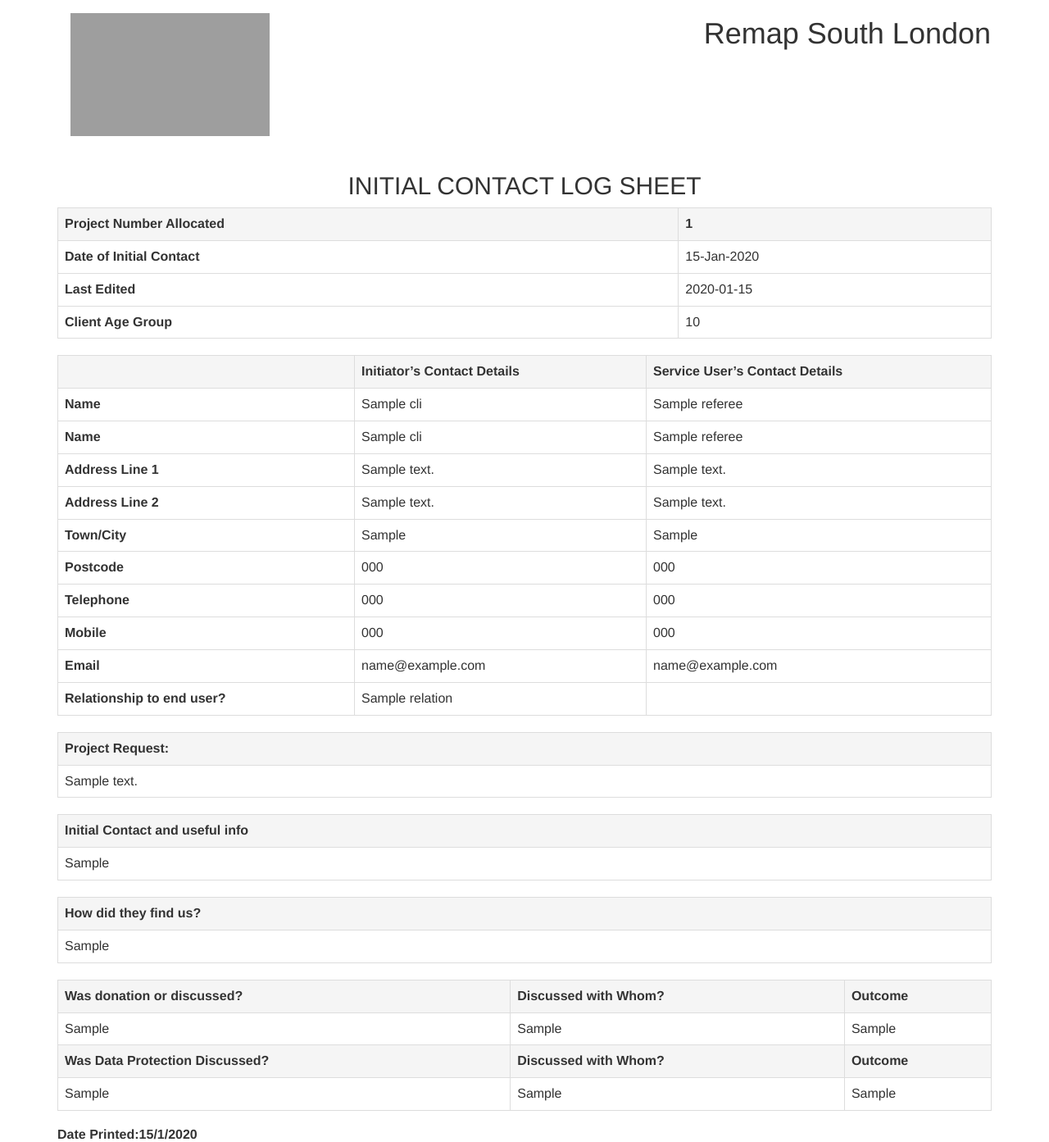
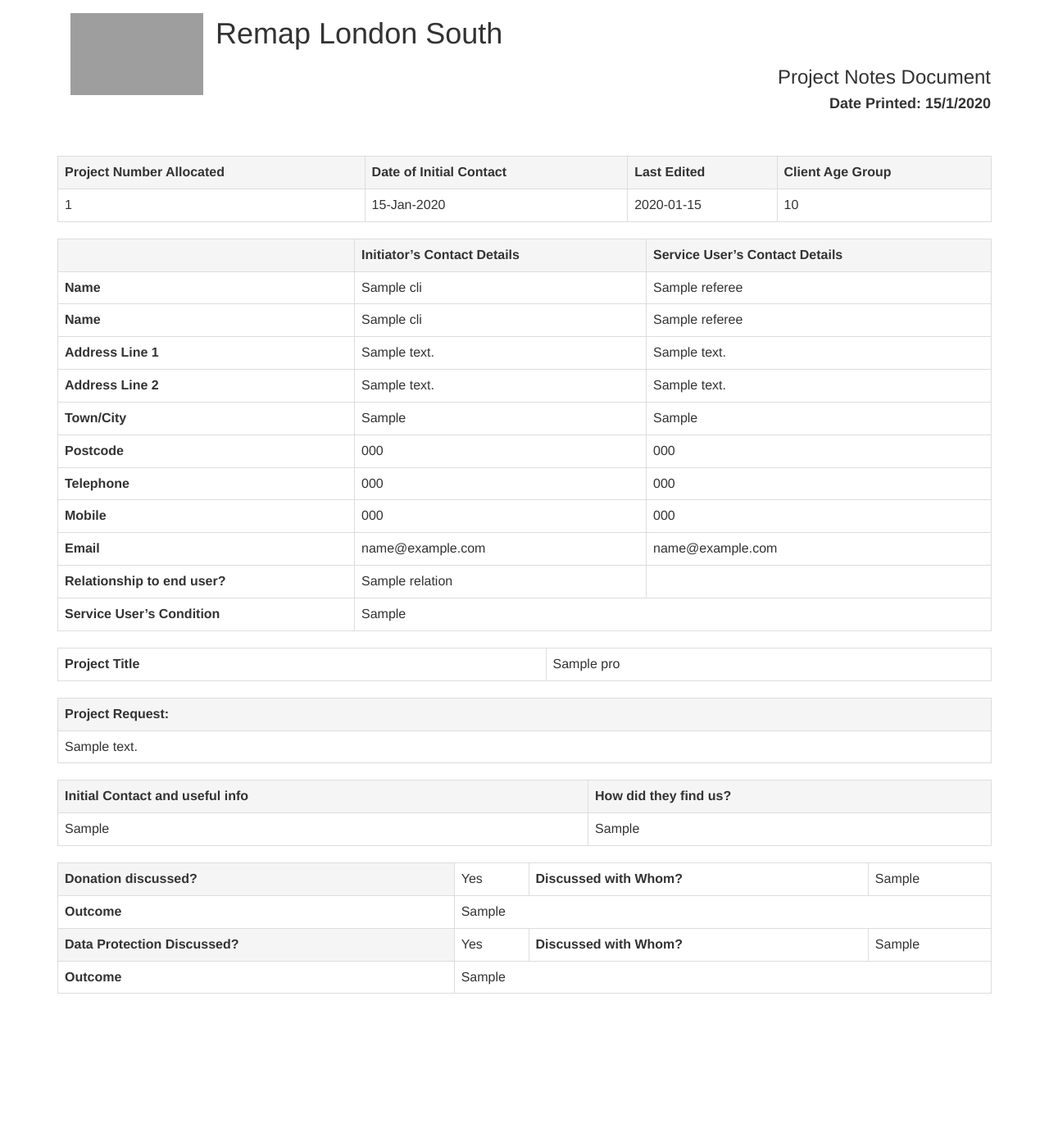
Before and after one commit to MDubul/remap, a Python web app: template app/templates/project-detailed-pdf.html in a window 1280 px wide. Shown: the whole page at 82% size. After the commit the page ends 1212 px from the top, so only its background shows below. Run offline with Jinja, Linux system fonts and the light colour scheme; the template is opened without the code that fills it: most values are stand-ins (such as "Sample title", 1, 10 or a date in 2020); lists and menus that the app fills with data are empty; some libraries are stand-ins or nearby versions; grey boxes are pictures that could not be loaded.

Commit message:
changing the detailed pdf layout

```diff
--- a/app/templates/project-detailed-pdf.html
+++ b/app/templates/project-detailed-pdf.html
@@ -21,15 +21,13 @@
   <div class="container">
 
     <div class="navbar">
-      <a class="navbar-brand" href="/"><img src="http://www.remap.org.uk/wp-content/themes/remap/images/remap-logo2.png" height='150' width='243'></a>
-      <h1 class="text-right"> Remap South London</h1>
+      <a class="navbar-brand" href="/"><img src="http://www.remap.org.uk/wp-content/themes/remap/images/remap-logo2.png" height='100' width='162'></a>
+      <h1 class="text-centre"> Remap London South </h1>
+      <h3 class="text-right"> Project Notes Document</h3>
+
+      <h4 class="text-right"> <b>Date Printed: {{now.day}}/{{now.month}}/{{now.year}}</b> </h4>
+
     </div>
-
-
-  <div class="row">
-    <h2 class="text-center"> INITIAL CONTACT LOG SHEET </h2>
-  </div>
-
 
   <div class="row">
     <div class="col-md-12">
@@ -37,20 +35,18 @@
       <table class="table table-bordered">
         <tr>
           <th class="active">Project Number Allocated</th>
-          <th class="active">{{ pro.id }} </th>
+          <th class="active"> Date of Initial Contact</th>
+          {% if pro.last_edited%}
+          <th class="active">Last Edited</th>
+          {% endif %}
+          <th class="active">Client Age Group</th>
+        </tr>
         <tr>
-        <tr>
-          <th>Date of Initial Contact</th>
+          <td>{{ pro.id }} </td>
           <td>{{pro.date_first_contacted.strftime('%d-%b-%Y')}}</td>
-        </tr>
-        {% if pro.last_edited%}
-        <tr>
-          <th>Last Edited</th>
+          {% if pro.last_edited%}
           <td>{{pro.last_edited.strftime('%d-%b-%Y')}}</td>
-        </tr>
-        {% endif %}
-        <tr>
-          <th>Client Age Group</th>
+          {% endif %}
           <td>{{pro.user.first().age_range}}</td>
         </tr>
       </table>
@@ -135,14 +131,24 @@
           <th> Relationship to end user?</th>
           <td> {{cli.relation}} </td>
           <td></td>
+        </tr>
       {% endif %}
+        <tr>
+          <th>Service User’s Condition </th>
+          <td colspan="2">{{pro.user.first().service_user_condition}}</td>
         </tr>
 
+
+      <table class="table table-bordered">
+        <tr>
+          <th>Project Title</th>
+          <td>{{pro.request_title}}</td>
+        </tr>
       </table>
 
       <table class="table table-bordered">
-        <tr class="active">
-          <th>Project Request:</th>
+        <tr>
+          <th class="active">Project Request:</th>
         </tr>
         <tr>
           <td>{{pro.request_body}}</td>
@@ -153,49 +159,47 @@
       <table class="table table-bordered">
         <tr>
           <th class="active"> Initial Contact and useful info</th>
+          <th class="active"> How did they find us?</th>
         </tr>
         <tr>
           <td>{{cli.initial_contact}}</td>
+          <td>{{cli.how_they_find_us}}</td>
         </tr>
+
       </table>
 
       <table class="table table-bordered">
         <tr>
-          <th class="active"> How did they find us?</th>
+          <th class="active">Donation discussed?</th>
+          {% if pro.Donation_discussed %}
+          <td>Yes</td>
+          {% else %}
+          <td>No</td>
+          {% endif%}
+          <th >Discussed with Whom?</th>
+          <td>{{pro.whom_donation_discussed}}</td>
         </tr>
         <tr>
-          <td>{{cli.how_they_find_us}}</td>
+          <th >Outcome</th>
+          <td colspan="3">{{pro.donation_outcome}}</td>
+        </tr>
+
+        <tr>
+          <th class="active">Data Protection Discussed?</th>
+           {% if pro.data_protection %}
+          <td>Yes</td>
+          {% else %}
+          <td>No</td>
+          {% endif%}
+          <th >Discussed with Whom?</th>
+          <td>{{pro.whom_data_protection_discussed}}</td>
+        </tr>
+        <tr>
+          <th >Outcome</th>
+          <td colspan="3">{{pro.dat_protection_outcome}}</td>
         </tr>
       </table>
 
-      <table class="table table-bordered">
-        <tr>
-          <th class="active">Was donation or discussed?</th>
-          <th class="active">Discussed with Whom?</th>
-          <th class="active">Outcome</th>
-        </tr>
-        <tr>
-          <td>{{pro.Donation_discussed}}</td>
-          <td>{{pro.whom_donation_discussed}}
-          <td>{{pro.donation_outcome}}</td>
-        </tr>
-        <tr>
-          <th class="active">Was Data Protection Discussed?</th>
-          <th class="active">Discussed with Whom?</th>
-          <th class="active">Outcome</th>
-        </tr>
-        <tr>
-          <td>{{pro.data_protection}}</td>
-          <td>{{pro.whom_data_protection_discussed}}</td>
-          <td>{{pro.dat_protection_outcome}}</td>
-        </tr>
-      </table>
-      <table>
-        <tr>
-          <th class="active">Date Printed:</th>
-          <th class="active" class="text-right"> {{now.day}}/{{now.month}}/{{now.year}}</th>
-        </tr>
-      </table>
 
     </div>
   </div>
```
